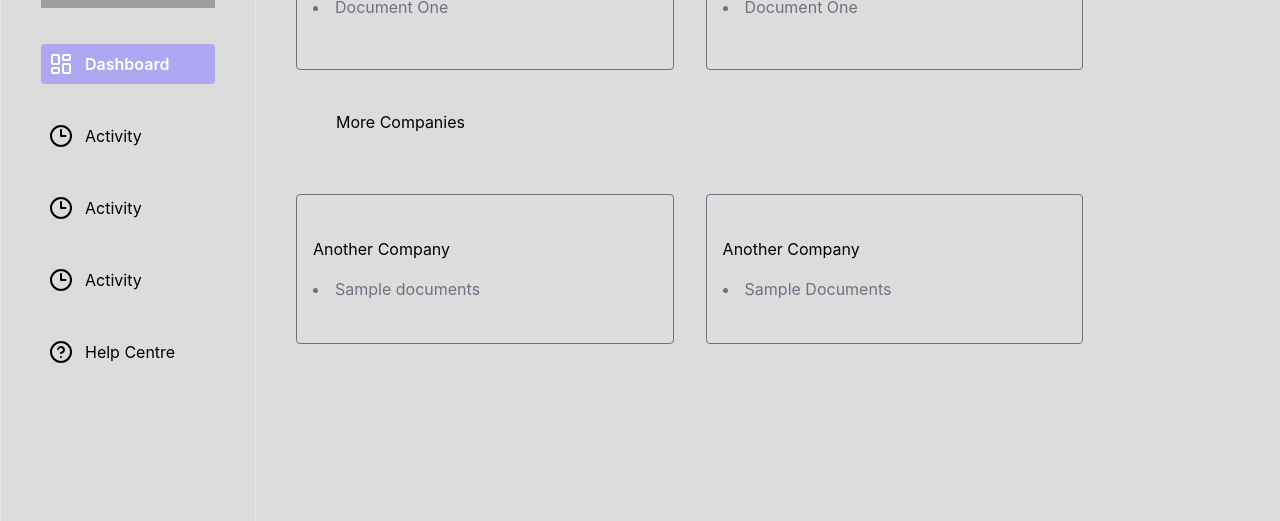
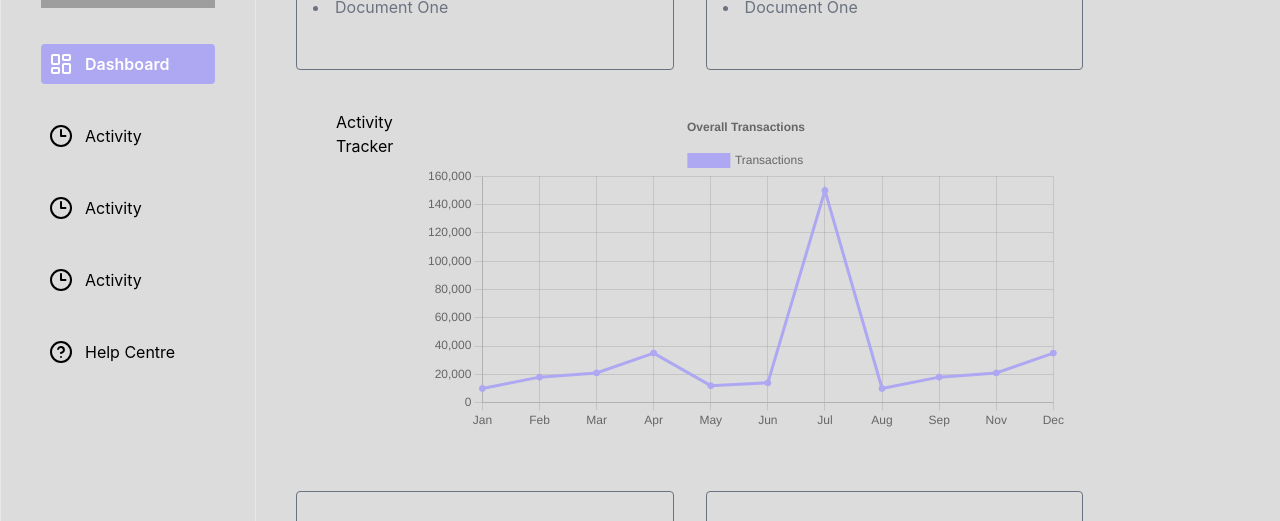
Before and after one commit to mullatoes/doc_sub_frontend, a React (Create React App) app: page /dash in a window 1280 px wide. Shown: the part 172-693 px from the top of the page. Built offline with nearby package versions, Linux system fonts and the light colour scheme; grey boxes are pictures that could not be loaded.

Commit message:
Added charts to experiment charts in React Js

```diff
--- a/package.json
+++ b/package.json
@@ -11,10 +11,12 @@
     "@testing-library/jest-dom": "^5.17.0",
     "@testing-library/react": "^13.4.0",
     "@testing-library/user-event": "^13.5.0",
+    "chart.js": "^4.4.0",
     "flowbite": "^1.8.1",
     "framer-motion": "^10.16.4",
     "lucide-react": "^0.287.0",
     "react": "^18.2.0",
+    "react-chartjs-2": "^5.2.0",
     "react-dom": "^18.2.0",
     "react-router-dom": "^6.16.0",
     "react-scripts": "5.0.1",
--- a/src/components/Dashboard/SideBarDashboard.jsx
+++ b/src/components/Dashboard/SideBarDashboard.jsx
@@ -1,4 +1,5 @@
 import React from "react";
+import Chart from "../charts/Chart";
 
 const SideBarDashboard = () => {
   return (
@@ -15,8 +16,9 @@ const SideBarDashboard = () => {
         </div>
       </div>
 
-      <div className="flex space-x-8 p-10">
-        <h2>More Companies</h2>
+      <div className="flex space-x-8 p-10 w-4/5">
+        <h2>Activity Tracker</h2>
+        <Chart />
       </div>
 
       <div className="flex space-x-8">
--- /dev/null
+++ b/src/components/charts/Chart.jsx
@@ -0,0 +1,69 @@
+import React from "react";
+import {
+  Chart as ChartJS,
+  CategoryScale,
+  LinearScale,
+  PointElement,
+  LineElement,
+  Title,
+  Tooltip,
+  Legend,
+} from "chart.js";
+import { Line } from "react-chartjs-2";
+
+ChartJS.register(
+  CategoryScale,
+  LinearScale,
+  PointElement,
+  LineElement,
+  Title,
+  Tooltip,
+  Legend
+);
+
+export const options = {
+  responsive: true,
+  //   tension: 0.3,
+  plugins: {
+    legend: {
+      position: "top",
+    },
+    title: {
+      display: true,
+      text: "Overall Transactions",
+    },
+  },
+};
+
+const labels = [
+  "Jan",
+  "Feb",
+  "Mar",
+  "Apr",
+  "May",
+  "Jun",
+  "Jul",
+  "Aug",
+  "Sep",
+  "Nov",
+  "Dec",
+];
+
+export const data = {
+  labels,
+  datasets: [
+    {
+      label: "Transactions",
+      data: [
+        10000, 18000, 21000, 35000, 12000, 14000, 150000, 10000, 18000, 21000,
+        35000, 12000, 14000,
+      ],
+      borderColor: "#AEA7F1",
+      backgroundColor: "#AEA7F1",
+    },
+  ],
+};
+
+export default function App() {
+  return <Line options={options} data={data} />;
+}
```
Also changed, not shown: 1 other file (tests, documents, lock files or other folders).
